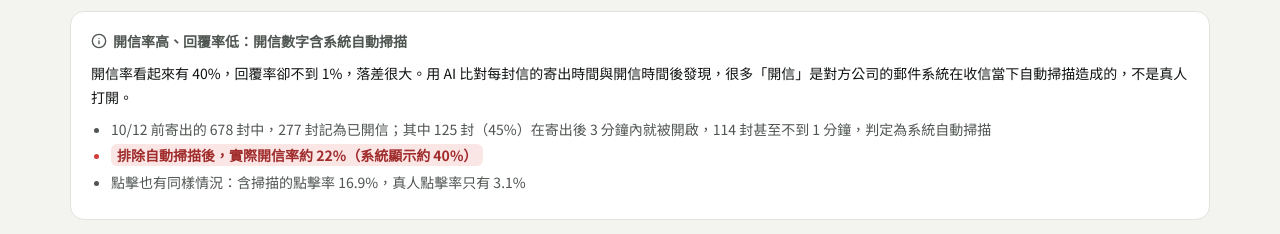
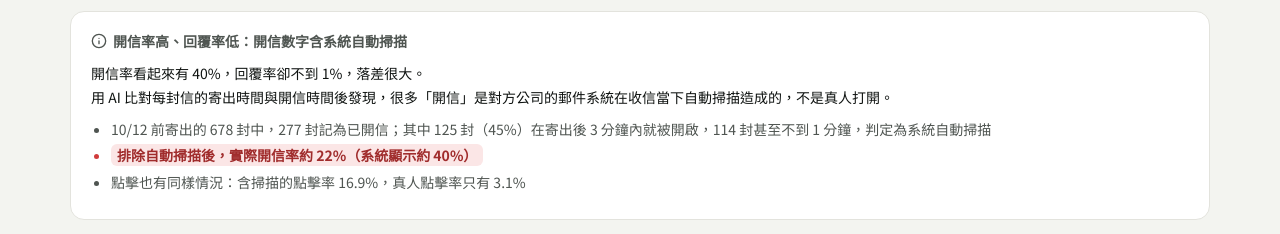
Before and after one commit to kaylalin-df/weekly-marketing-report, a plain HTML site: page index.html in a window 1280 px wide. Shown: the part 537-771 px from the top of the page. Drawn offline with Linux system fonts and the light colour scheme.

Commit message:
W47 開信率說明：第二句換行
Co-Authored-By: Claude Opus 5.5 <noreply@anthropic.com>

```diff
--- a/data/weeks.js
+++ b/data/weeks.js
@@ -29,7 +29,7 @@ window.WEEKLY_DATA = [
       monthlyNote: "表中開信率為系統原始數字（含自動掃描開信，實際約為一半）；點擊率為真人點擊（已排除掃描）。退信 10 月 21 封（6.7%）、11 月 9 封（4.2%），多數是被對方公司擋信。",
       note: {
         title: "開信率高、回覆率低：開信數字含系統自動掃描",
-        text: "開信率看起來有 40%，回覆率卻不到 1%，落差很大。用 AI 比對每封信的寄出時間與開信時間後發現，很多「開信」是對方公司的郵件系統在收信當下自動掃描造成的，不是真人打開。",
+        text: "開信率看起來有 40%，回覆率卻不到 1%，落差很大。\n用 AI 比對每封信的寄出時間與開信時間後發現，很多「開信」是對方公司的郵件系統在收信當下自動掃描造成的，不是真人打開。",
         points: [
           "10/12 前寄出的 678 封中，277 封記為已開信；其中 125 封（45%）在寄出後 3 分鐘內就被開啟，114 封甚至不到 1 分鐘，判定為系統自動掃描",
           { text: "排除自動掃描後，實際開信率約 22%（系統顯示約 40%）", hl: true },
--- a/index.html
+++ b/index.html
@@ -99,6 +99,7 @@
   .o-table tr.total td { font-weight: 700; border-bottom: 0; background: #fafaf8; }
   .o-note { margin-bottom: 14px; border-left: 4px solid var(--amber, #c98a00); }
   .o-note p, .o-show p { margin: 6px 0 8px; font-size: 14px; line-height: 1.7; }
+  .o-note p { white-space: pre-line; }
   .o-show { margin-top: 14px; }
   .o-show figure { margin: 10px 0 12px; }
   .o-show img { display: block; width: 100%; height: auto; border: 1px solid var(--line); border-radius: 10px; }
```
